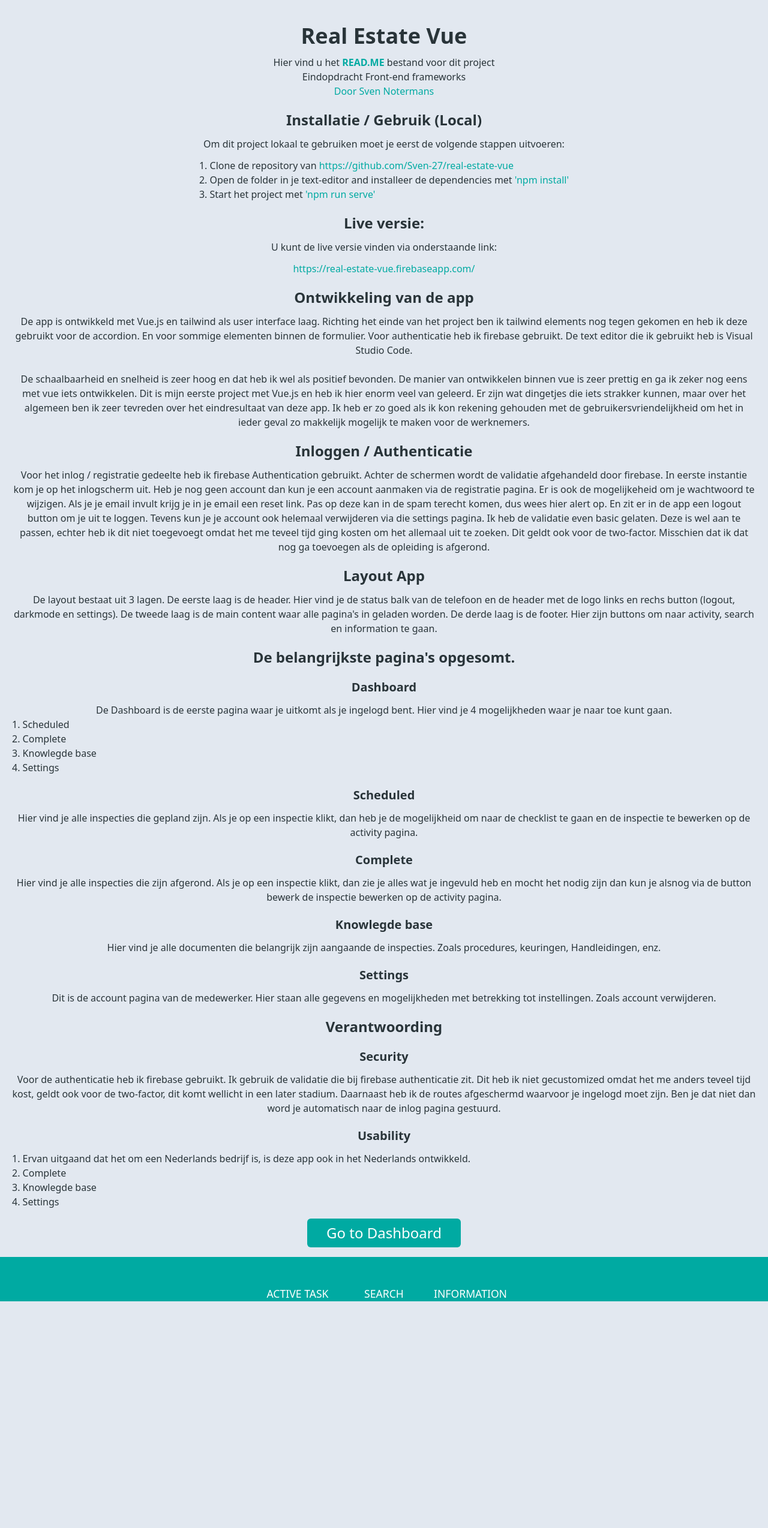
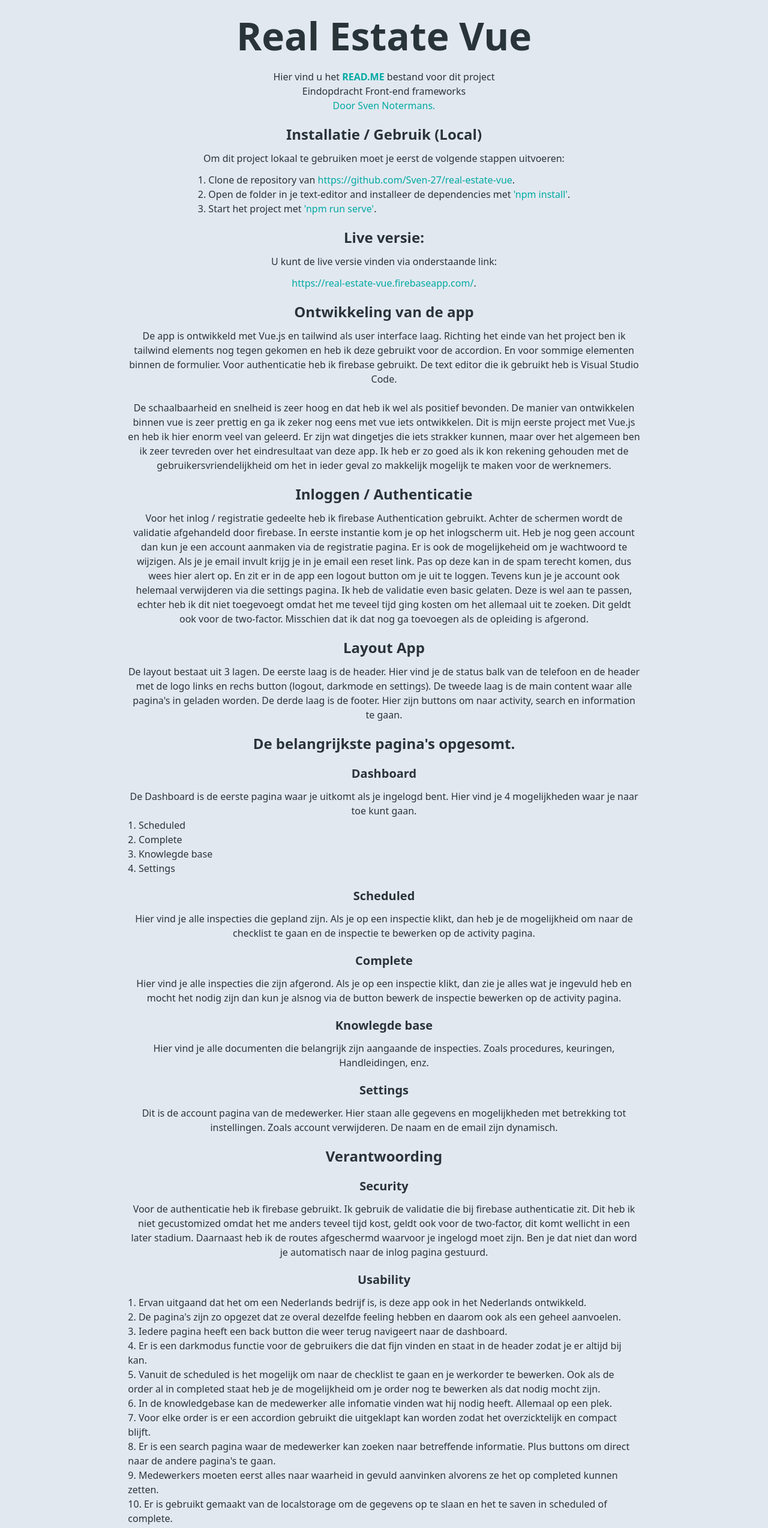
Before and after one commit to Sven-27/real-estate-vue, a Vue app: page /information in a window 1280 px wide. Shown: the part 244-2792 px from the top of the page at 60% size. Before the commit the page ends 2414 px from the top, so only its background shows below. Built offline with nearby package versions, Linux system fonts and the light colour scheme; no server answers; sample sign-in values are in the browser's storage; some icons are missing; what tw-elements would draw is missing.

Commit message:
content info page done.

```diff
--- a/src/components/ProjectInformation.vue
+++ b/src/components/ProjectInformation.vue
@@ -6,27 +6,27 @@
   />
   <span class="text-xl md:text-4xl font-semibold">Information about project</span>
 </div>
-<article class="flex flex-col items-center text-center mx-5">
-  <header>
-    <h1 class="text-4xl font-bold mb-3">Real Estate Vue</h1>
+<article class="flex flex-col md:mx-auto md:w-10/12 xl:w-8/12 items-center text-center mx-5">
+  <header class="info-article">
+    <h1 class="text-4xl md:text-[4rem] font-bold mb-3 md:mb-9">Real Estate Vue</h1>
     <p>Hier vind u het&nbsp;<span class="uppercase font-semibold text-[#00AAA2]">read.me</span>&nbsp;bestand voor dit project</p>
-    <p>Eindopdracht Front-end frameworks<br><span class="text-[#00AAA2] ">Door Sven Notermans</span></p>
+    <p>Eindopdracht Front-end frameworks<br><span class="text-[#00AAA2] ">Door Sven Notermans.</span></p>
   </header>
-  <section>
+  <section class="info-article">
     <h2 class="text-2xl font-bold mt-5 mb-3">Installatie / Gebruik (Local)</h2>
     <p class="mb-3">Om dit project lokaal te gebruiken moet je eerst de volgende stappen uitvoeren:</p>
     <ol class="w-full list-decimal list-inside text-left mx-auto">
       <li>Clone de repository van
-        <a class="text-[#00AAA2]" href="https://github.com/Sven-27/real-estate-vue">https://github.com/Sven-27/real-estate-vue</a>
+        <a class="text-[#00AAA2]" href="https://github.com/Sven-27/real-estate-vue">https://github.com/Sven-27/real-estate-vue</a>.
       </li>
-      <li>Open de folder in je text-editor and installeer de dependencies met <span class="text-[#00AAA2]">&apos;npm install&apos;</span></li>
-      <li>Start het project met <span class="text-[#00AAA2]">&apos;npm run serve&apos;</span></li>
+      <li>Open de folder in je text-editor and installeer de dependencies met <span class="text-[#00AAA2]">&apos;npm install&apos;</span>.</li>
+      <li>Start het project met <span class="text-[#00AAA2]">&apos;npm run serve&apos;</span>.</li>
     </ol>
     <h2 class="text-2xl font-bold mt-5 mb-3">Live versie:</h2>
     <p class="mb-3">U kunt de live versie vinden via onderstaande link:</p>
-    <a class="text-[#00AAA2]" href="https://real-estate-vue.firebaseapp.com/">https://real-estate-vue.firebaseapp.com/</a>
+    <a class="text-[#00AAA2]" href="https://real-estate-vue.firebaseapp.com/">https://real-estate-vue.firebaseapp.com/</a>.
   </section>
-  <section>
+  <section class="info-article">
     <h2 class="text-2xl font-bold mt-5 mb-3">Ontwikkeling van de app</h2>
     <p>De app is ontwikkeld met Vue.js en tailwind als user interface laag. Richting het einde van het
       project ben ik tailwind elements nog tegen gekomen en heb ik deze gebruikt voor de accordion.
@@ -39,7 +39,7 @@
     Ik heb er zo goed als ik kon rekening gehouden met de gebruikersvriendelijkheid om het in ieder geval zo makkelijk
     mogelijk te maken voor de werknemers.</p>
   </section>
-  <section>
+  <section class="info-article">
     <h2 class="text-2xl font-bold mt-5 mb-3">Inloggen / Authenticatie</h2>
     <p>Voor het inlog / registratie gedeelte heb ik firebase Authentication gebruikt.
     Achter de schermen wordt de validatie afgehandeld door firebase.
@@ -52,7 +52,7 @@
     kosten om het allemaal uit te zoeken. Dit geldt ook voor de two-factor. Misschien dat ik dat nog ga toevoegen als de opleiding is afgerond.
     </p>
   </section>
-  <section>
+  <section class="info-article">
     <h2 class="text-2xl font-bold mt-5 mb-3">Layout App</h2>
     <p>De layout bestaat uit 3 lagen.
     De eerste laag is de header. Hier vind je de status balk van de telefoon en de header
@@ -61,7 +61,7 @@
     De derde laag is de footer. Hier zijn buttons om naar activity, search en information te gaan.
     </p>
   </section>
-  <section>
+  <section class="info-article">
     <h2 class="text-2xl font-bold mt-5 mb-3">De belangrijkste pagina's opgesomt.</h2>
     <h3 class="text-xl font-bold mt-5 mb-3">Dashboard</h3>
     <p>
@@ -85,9 +85,9 @@
     <p>Hier vind je alle documenten die belangrijk zijn aangaande de inspecties. Zoals procedures, keuringen, Handleidingen, enz.</p>
     <h3 class="text-xl font-bold mt-5 mb-3">Settings</h3>
     <p>Dit is de account pagina van de medewerker. Hier staan alle gegevens en mogelijkheden met betrekking tot instellingen.
-    Zoals account verwijderen.</p>
+    Zoals account verwijderen. De naam en de email zijn dynamisch.</p>
   </section>
-  <section>
+  <section class="info-article">
     <h2 class="text-2xl font-bold mt-5 mb-3">Verantwoording</h2>
     <h3 class="text-xl font-bold mt-5 mb-3">Security</h3>
     <p>Voor de authenticatie heb ik firebase gebruikt. Ik gebruik de validatie die bij firebase authenticatie zit.
@@ -98,11 +98,40 @@
     <ol class="w-full list-decimal list-inside text-left mx-auto">
       <li>Ervan uitgaand dat het om een Nederlands bedrijf is, is deze app
       ook in het Nederlands ontwikkeld.</li>
-      <li>Complete</li>
-      <li>Knowlegde base</li>
-      <li>Settings</li>
+      <li>De pagina's zijn zo opgezet dat ze overal dezelfde feeling hebben en daarom ook als een geheel aanvoelen.</li>
+      <li>Iedere pagina heeft een back button die weer terug navigeert naar de dashboard.</li>
+      <li>Er is een darkmodus functie voor de gebruikers die dat fijn vinden en staat in de header zodat je er altijd bij kan.</li>
+      <li>Vanuit de scheduled is het mogelijk om naar de checklist te gaan en je werkorder te bewerken. Ook als de order al in
+      completed staat heb je de mogelijkheid om je order nog te bewerken als dat nodig mocht zijn.</li>
+      <li>In de knowledgebase kan de medewerker alle infomatie vinden wat hij nodig heeft. Allemaal op een plek.</li>
+      <li>Voor elke order is er een accordion gebruikt die uitgeklapt kan worden zodat het overzicktelijk en compact blijft.</li>
+      <li>Er is een search pagina waar de medewerker kan zoeken naar betreffende informatie. Plus buttons om direct naar de andere pagina's te gaan.</li>
+      <li>Medewerkers moeten eerst alles naar waarheid in gevuld aanvinken alvorens ze het op completed kunnen zetten.</li>
+      <li>Er is gebruikt gemaakt van de localstorage om de gegevens op te slaan en het te saven in scheduled of complete.</li>
+      <li>Bepaalde velden zijn required om in te vullen. De submit functie om dat de checken zit er nu nog niet in. Wellicht dat ik dat in
+      een later stadium toevoeg.</li>
+      <li>Er zit errorhandling en loading status in.</li>
     </ol>
+    <h3 class="text-xl font-bold mt-5 mb-3">Accessibility</h3>
+    <p>Om aan de richtlijnen van de WCAG 2.1 te voldoen, heb ik bij de invoervelden een focus geplaatst zodat
+    het ook duidelijk is dat die invoerveld actief is. Elk veld heeft een label met wat daar ingevuld dient te worden.
+    Op elke pagina staat de naam van de pagina en een korte omschrijving van de medewerker daar kan doen.
+    Afbeeldingen zijn decoratief.</p>
+    <h3 class="text-xl font-bold mt-5 mb-3">Style Guides</h3>
+    <p>Ik heb zoveel mogelijk de guidelines aangehouden met betrekking tot het werken met Vue.js.
+    Zoals de multi-word components. Ook in hoe de v-for en de v-if te gebruiken. Zoals dat die 2 nooit samen in een elementen
+    kunnen staan. Ook met het gebruik van lifecyclehooks en composition api.</p>
   </section>
+  <footer class="info-article">
+    <h3 class="text-xl font-bold mt-5 mb-3">Afsluiting</h3>
+    <p>Tijdens deze eindopracht heb ik mogen werken met een framework die voor mij nog totaal nieuw was en
+    moet ik zeggen dat ik vue wel een mooi framework vind om mee te werken en zal ik zeker nog projecten hiermee
+    gaan maken.</p><br>
+    <p>Bij deze wil ik jullie bedanken voor de begeleiding tijdens deze module en wens ik jullie veel plezier tijdens het beoordelen
+    van deze eindopdracht.</p><br>
+    <p>Met vriendelijke groet,</p><br>
+    <p>Sven Notermans</p>
+  </footer>
 </article>
 <BackButton />
 </template>
```
